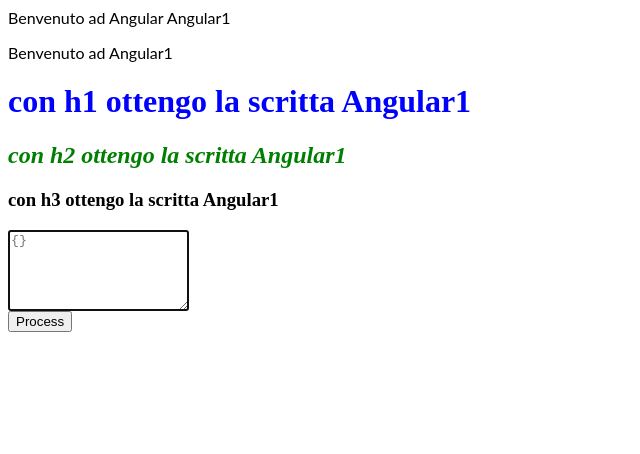
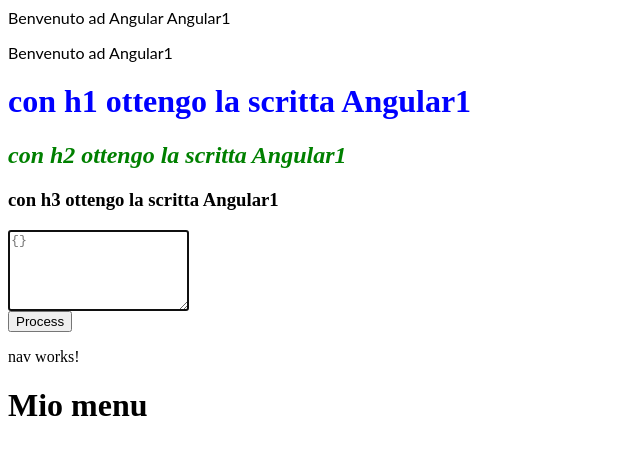
Before and after one commit to TikitakaMike83/VideoCorso, an Angular app: page / in a window 1280 px wide. Shown: the top 454 px of the page, without its empty margins (0-640 px from the left). Built offline with nearby package versions, Linux system fonts and the light colour scheme.

Commit message:
3 files modified

```diff
--- a/src/app/app.component.html
+++ b/src/app/app.component.html
@@ -18,3 +18,6 @@
 <div class="control">
 <button type="button" name="process" class="button is-action is-medium">Process</button>
 </div>
+
+<!--  chiamo il secondo component quello nav-->
+<app-menu></app-menu>
--- a/src/app/app.module.ts
+++ b/src/app/app.module.ts
@@ -4,10 +4,12 @@
 
 import { AppComponent } from './app.component';
 import { HelloComponent } from './hello.component';
+import { NavComponent } from './nav/nav.component';
+
 
 @NgModule({
   imports:      [ BrowserModule, FormsModule ],
-  declarations: [ AppComponent, HelloComponent ],
+  declarations: [ AppComponent, HelloComponent ,NavComponent],
   bootstrap:    [ AppComponent ]
 })
 export class AppModule { }
--- a/src/app/nav/nav.component.html
+++ b/src/app/nav/nav.component.html
@@ -1,3 +1,4 @@
-<p>
+<p>  <!-- p va da capo-->
 nav works!
 </p>
+<h1>Mio menu</h1>
```
